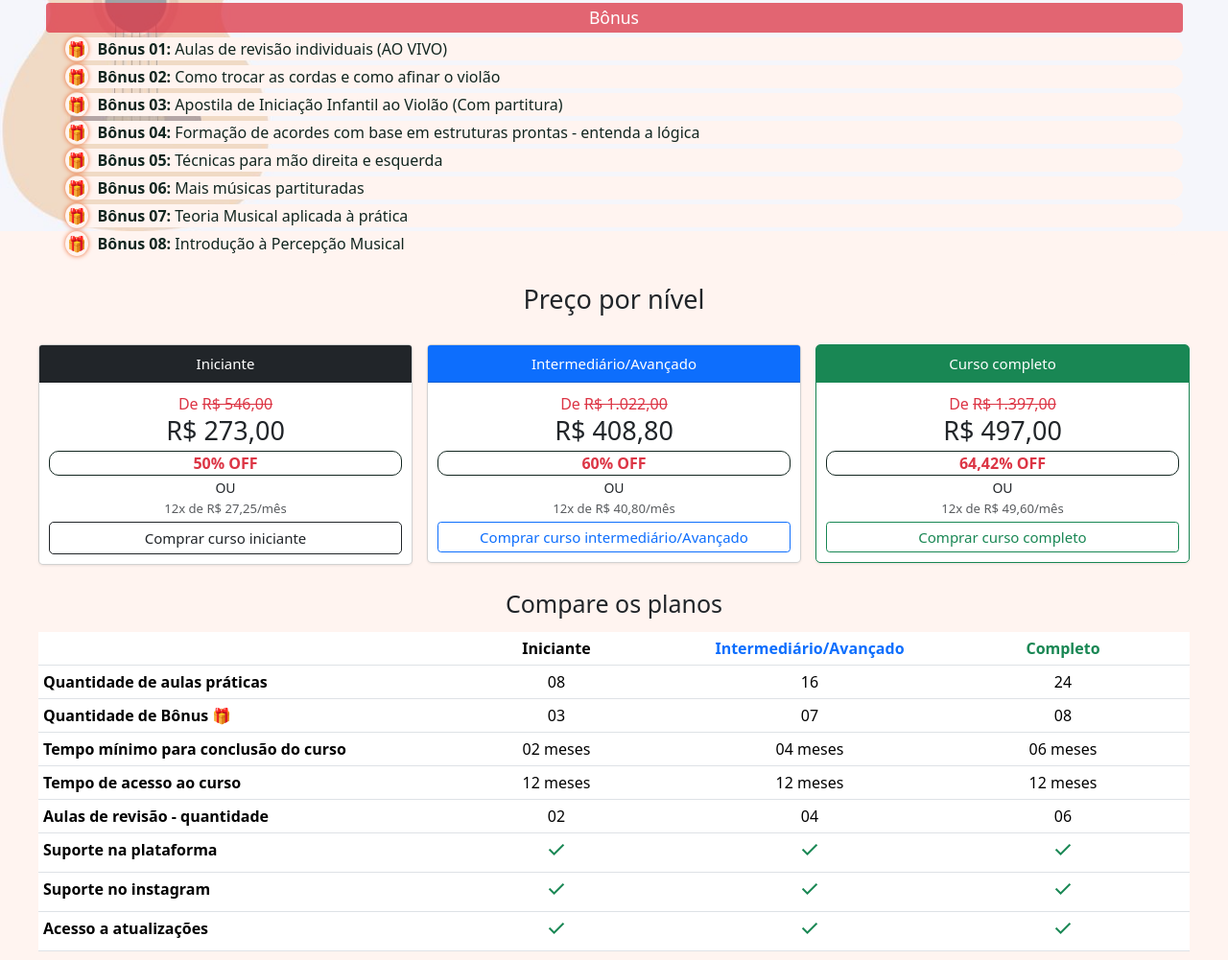
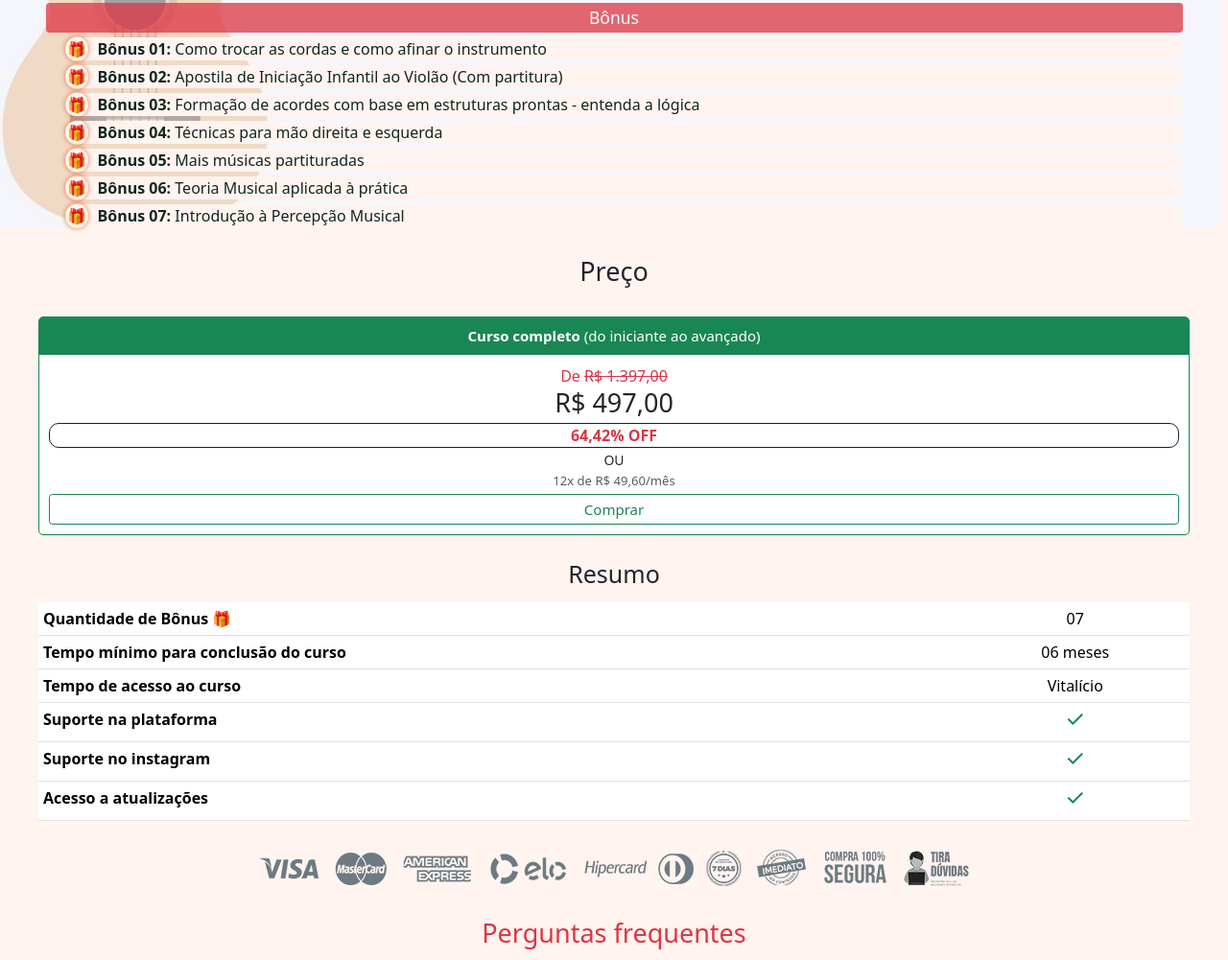
Before and after one commit to giovanesouza/curso-violao, a plain HTML site: page index.html in a window 1280 px wide. Shown: the part 1279-2280 px from the top of the page at 96% size. Drawn offline with nearby package versions, Linux system fonts and the light colour scheme.

Commit message:
refactor: content adjustment

```diff
--- a/index.html
+++ b/index.html
@@ -40,16 +40,9 @@
 </head>
 
 <body>
-    <!--
-    <div class="alert alert-danger alert-dismissible text-center fade show" role="alert">
-        <strong>Olá, seja bem vindo(a) a página de vendas do Curso Violão SEM Frustração!</strong> Realize a sua matrícula entre os dias 10/07 e 12/07 e ganhe 02 aulas extras de revisão.
-        <button type="button" class="btn-close" data-bs-dismiss="alert" aria-label="Close"></button>
-      </div>
- -->
     <section id="apresentacao">
 
         <div id="apresentacao-left">
-
             <div class="logo">
                 <img src="assets/images/logo-bg-yellow.png" width="200" alt="logo" />
             </div>
@@ -63,7 +56,8 @@
             <h2>Por apenas <span class="price">R$ 497,00</span></h2>
             <h4>OU 12x de R$ 49,60</h4>
 
-            <a href="https://pay.hotmart.com/Q83746481M" target="_blank" class="btn btn-success mt-3 fs-2 btn-matricula">Matricule-se agora</a>
+            <a href="https://pay.hotmart.com/Q83746481M" target="_blank"
+                class="btn btn-success mt-3 fs-2 btn-matricula">Matricule-se agora</a>
 
             <p class="d-flex gap-2 mt-3">
                 <span class="material-symbols-outlined">
@@ -71,23 +65,20 @@
                 </span>
                 Garantia de pagamento seguro (<strong>Plataforma Hotmart</strong>)
             </p>
-
         </div>
 
         <div id="apresentacao-right">
-
-            <iframe width="560" height="365" src="https://www.youtube.com/embed/ZkZogAFhaQ0?controls=0" title="YouTube video player" frameborder="0" allow="accelerometer; autoplay; clipboard-write; encrypted-media; gyroscope; picture-in-picture; web-share" allowfullscreen></iframe>
-
+            <iframe width="560" height="365" src="https://www.youtube.com/embed/ZkZogAFhaQ0?controls=0"
+                title="YouTube video player" frameborder="0"
+                allow="accelerometer; autoplay; clipboard-write; encrypted-media; gyroscope; picture-in-picture; web-share"
+                allowfullscreen></iframe>
         </div>
-
     </section>
-
 
 
     <section class="container-fluid course-content">
 
         <h2 class="text-center pt-5 pb-4">🎸 Conteúdo prático por nível + 🎁 Bônus</h2>
-
         <div class="row row-cols-1 row-cols-md-3 g-4 p-4 contents">
             <!-- Conteúdo é inserido de forma dinâmica via JS -->
             <noscript>Seu dispositivo não tem suporte ao JavaScript para exibir este conteúdo ou o mesmo está
@@ -95,78 +86,28 @@
         </div>
 
         <div class="bonus">
-
             <h3 class="text-bg-danger rounded bg-opacity-75 p-2 text-center">Bônus</h4>
-
                 <ul>
-                    <li><strong>Bônus 01: </strong>Aulas de revisão individuais (AO VIVO)</li>
-                    <li><strong>Bônus 02: </strong>Como trocar as cordas e como afinar o violão </li>
-                    <li><strong>Bônus 03: </strong>Apostila de Iniciação Infantil ao Violão (Com partitura)</li>
-                    <li><strong>Bônus 04: </strong>Formação de acordes com base em estruturas prontas - entenda a lógica
+                    <li><strong>Bônus 01: </strong>Como trocar as cordas e como afinar o instrumento </li>
+                    <li><strong>Bônus 02: </strong>Apostila de Iniciação Infantil ao Violão (Com partitura)</li>
+                    <li><strong>Bônus 03: </strong>Formação de acordes com base em estruturas prontas - entenda a lógica
                     </li>
-                    <li><strong>Bônus 05: </strong>Técnicas para mão direita e esquerda</li>
-                    <li><strong>Bônus 06: </strong>Mais músicas partituradas</li>
-                    <li><strong>Bônus 07: </strong>Teoria Musical aplicada à prática</li>
-                    <li><strong>Bônus 08: </strong>Introdução à Percepção Musical </li>
+                    <li><strong>Bônus 04: </strong>Técnicas para mão direita e esquerda</li>
+                    <li><strong>Bônus 05: </strong>Mais músicas partituradas</li>
+                    <li><strong>Bônus 06: </strong>Teoria Musical aplicada à prática</li>
+                    <li><strong>Bônus 07: </strong>Introdução à Percepção Musical </li>
                 </ul>
-
         </div>
-
     </section>
 
 
-
-
     <section id="prices">
-
-        <h2 class="text-center mt-5 mb-5">Preço por nível</h2>
-
-        <div class="row row-cols-1 row-cols-md-3 mb-3 text-center">
-            <div class="col">
-                <div class="card mb-4 rounded-3 shadow-sm">
-
-
-
-
-                    <div class="card-header py-3 text-bg-dark">
-                        <h4 class="my-0 fw-normal">Iniciante</h4>
-                    </div>
-                    <div class="card-body">
-                        <span class="card-title pricing-card-title text-danger">De <del>R$ 546,00</del></span>
-                        <h2 class="card-title pricing-card-title">R$ 273,00</h2>
-                        <div class="discount">50% OFF</div>
-                        <small>OU</small>
-                        <h4 class="card-title pricing-card-title"><small class="text-body-secondary fw-light">12x de R$
-                                27,25/mês</small></h4>
-                        <a href="https://pay.hotmart.com/K84606909M" target="_blank" class="w-100 btn btn-lg btn-outline-dark fs-4">Comprar curso
-                            iniciante</a>
-                    </div>
-                </div>
-            </div>
-
-            <div class="col">
-                <div class="card mb-4 rounded-3 shadow-sm">
-                    <div class="card-header py-3 text-bg-primary">
-                        <h4 class="my-0 fw-normal">Intermediário/Avançado</h4>
-                    </div>
-                    <div class="card-body">
-                        <span class="card-title pricing-card-title text-danger">De <del>R$ 1.022,00</del></span>
-                        <h2 class="card-title pricing-card-title">R$ 408,80</h2>
-                        <div class="discount">60% OFF</div>
-                        <small>OU</small>
-                        <h4 class="card-title pricing-card-title"><small class="text-body-secondary fw-light">12x de R$
-                                40,80/mês</small></h4>
-                        <a href="https://pay.hotmart.com/C84608099B" target="_blank" class="btn btn-outline-primary w-100 fs-4">Comprar
-                            curso intermediário/Avançado</a>
-                    </div>
-                </div>
-            </div>
-
-
+        <h2 class="text-center mt-5 mb-5">Preço</h2>
+        <div class="row row-cols-1 row-cols-md-12 mb-3 text-center">
             <div class="col">
                 <div class="card mb-4 rounded-3 shadow-sm border-success">
                     <div class="card-header py-3 text-bg-success border-success">
-                        <h4 class="my-0 fw-normal">Curso completo</h4>
+                        <h4 class="my-0 fw-normal"><strong>Curso completo</strong> (do iniciante ao avançado)</h4>
                     </div>
                     <div class="card-body">
                         <span class="card-title pricing-card-title text-danger">De <del>R$ 1.397,00</del></span>
@@ -175,119 +116,63 @@
                         <small>OU</small>
                         <h4 class="card-title pricing-card-title"><small class="text-body-secondary fw-light">12x de R$
                                 49,60/mês</small></h4>
-                        <a href="https://pay.hotmart.com/Q83746481M" target="_blank" class="btn btn-outline-success w-100 fs-4">Comprar
-                            curso completo</a>
+                        <a href="https://pay.hotmart.com/Q83746481M" target="_blank"
+                            class="btn btn-outline-success w-100 fs-4">Comprar
+                        </a>
                     </div>
                 </div>
             </div>
         </div>
 
-        <h2 class="display-6 text-center mb-4">Compare os planos</h2>
+        <h2 class="display-6 text-center mb-4">Resumo</h2>
 
         <div class="table-responsive">
             <table class="table text-center">
-                <thead>
-                    <tr>
-                        <th style="width: 34%;"></th>
-                        <th style="width: 22%;">Iniciante</th>
-                        <th style="width: 22%;" class="text-primary">Intermediário/Avançado</th>
-                        <th style="width: 22%;" class="text-success">Completo</th>
-                    </tr>
-                </thead>
                 <tbody>
                     <tr>
-                        <th scope="row" class="text-start">Quantidade de aulas práticas</th>
-                        <td>08</td>
-                        <td>16</td>
-                        <td>24</td>
-                    </tr>
-                    <tr>
                         <th scope="row" class="text-start">Quantidade de Bônus 🎁</th>
-                        <td>03</td>
                         <td>07</td>
-                        <td>08</td>
                     </tr>
                     <tr>
                         <th scope="row" class="text-start">Tempo mínimo para conclusão do curso</th>
-                        <td> 02 meses</td>
-                        <td>04 meses</td>
                         <td>06 meses</td>
                     </tr>
                     <tr>
                         <th scope="row" class="text-start">Tempo de acesso ao curso</th>
-                        <td>12 meses</td>
-                        <td>12 meses</td>
-                        <td>12 meses</td>
-                    </tr>
-                    <tr>
-                        <th scope="row" class="text-start">Aulas de revisão - quantidade</th>
-                        <td>02</td>
-                        <td>04</td>
-                        <td>06</td>
+                        <td>Vitalício</td>
                     </tr>
                     <tr>
                         <th scope="row" class="text-start">Suporte na plataforma</th>
-                        <td><span class="material-symbols-outlined text-success">
+                        <td>
+                            <span class="material-symbols-outlined text-success">
                                 check
-                            </span></td>
-                        <td><span class="material-symbols-outlined text-success">
-                                check
-                            </span></td>
-                        <td><span class="material-symbols-outlined text-success">
-                                check
-                            </span></td>
+                            </span>
+                        </td>
                     </tr>
                     <tr>
                         <th scope="row" class="text-start">Suporte no instagram</th>
-                        <td><span class="material-symbols-outlined text-success">
+                        <td>
+                            <span class="material-symbols-outlined text-success">
                                 check
-                            </span></td>
-                        <td><span class="material-symbols-outlined text-success">
-                                check
-                            </span></td>
-                        <td><span class="material-symbols-outlined text-success">
-                                check
-                            </span></td>
+                            </span>
+                        </td>
                     </tr>
                     <tr>
                         <th scope="row" class="text-start">Acesso a atualizações</th>
-                        <td><span class="material-symbols-outlined text-success">
+                        <td>
+                            <span class="material-symbols-outlined text-success">
                                 check
-                            </span></td>
-                        <td><span class="material-symbols-outlined text-success">
-                                check
-                            </span></td>
-                        <td><span class="material-symbols-outlined text-success">
-                                check
-                            </span></td>
+                            </span>
+                        </td>
                     </tr>
-                    <!--
-                    <tr>
-                        <th scope="row" class="text-start">...</th>
-                        <td><span class="material-symbols-outlined text-danger">
-                                close
-                            </span></td>
-                        <td><span class="material-symbols-outlined text-danger">
-                                close
-                            </span></td>
-                        <td><span class="material-symbols-outlined text-danger">
-                                close
-                            </span></td>
-                    </tr>
-                    -->
                 </tbody>
             </table>
         </div>
 
-
         <div class="text-center mt-4 mb-5">
             <img src="assets/images/selo3.png" class="img-fluid" alt="">
         </div>
-
-
     </section>
-
-
 
     <section class="questions">
 
@@ -306,9 +191,8 @@
     </section>
 
 
-
     <footer class="container-fluid text-center p-4">
-        &copy; 2023 - <strong>Curso de Violão SEM Frustração</strong> by <a
+        &copy; 2023 - 2025. <strong>Curso de Violão SEM Frustração</strong> by <a
             href="https://www.instagram.com/giovanesouza.me/" target="_blank"
             title="Clique para acessar o meu instagram">Prof. Giovane Souza</a>
 
@@ -321,7 +205,6 @@
         </div>
     </footer>
 
-
     <script src="assets/js/assuntos.js"></script>
     <script src="assets/js/questions.js"></script>
     <script src="assets/js/script.js"></script>
```
Also changed, not shown: assets/js/questions.js (+4 -5 lines).
